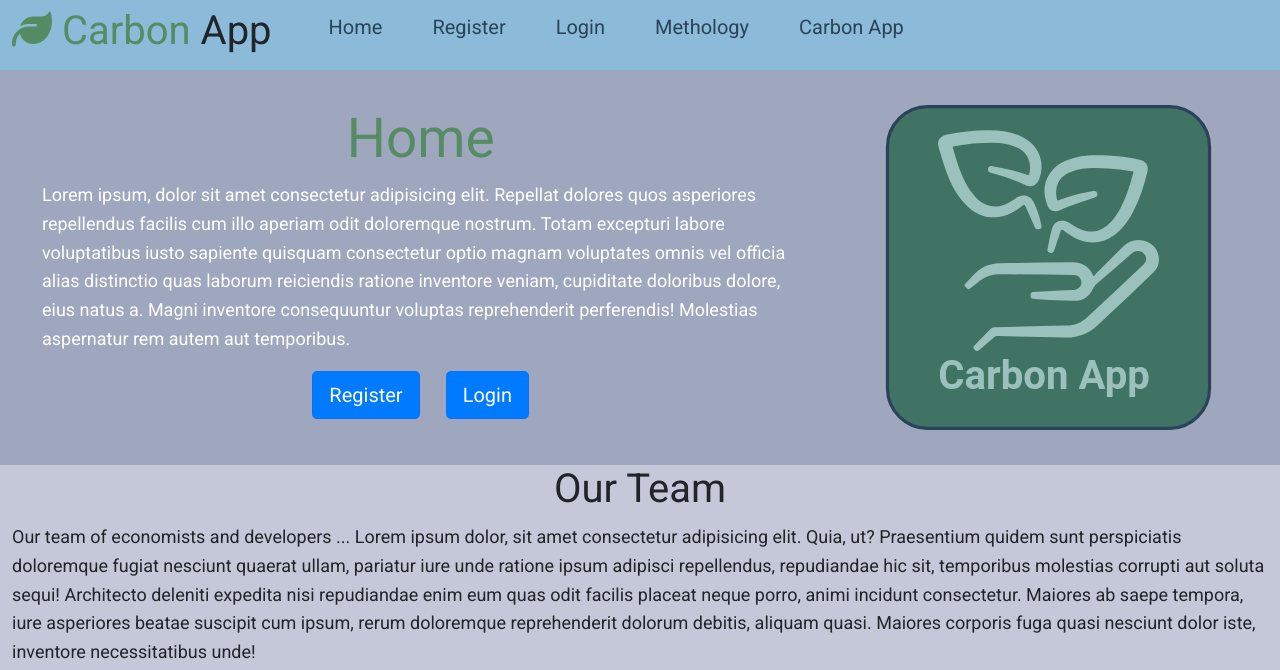
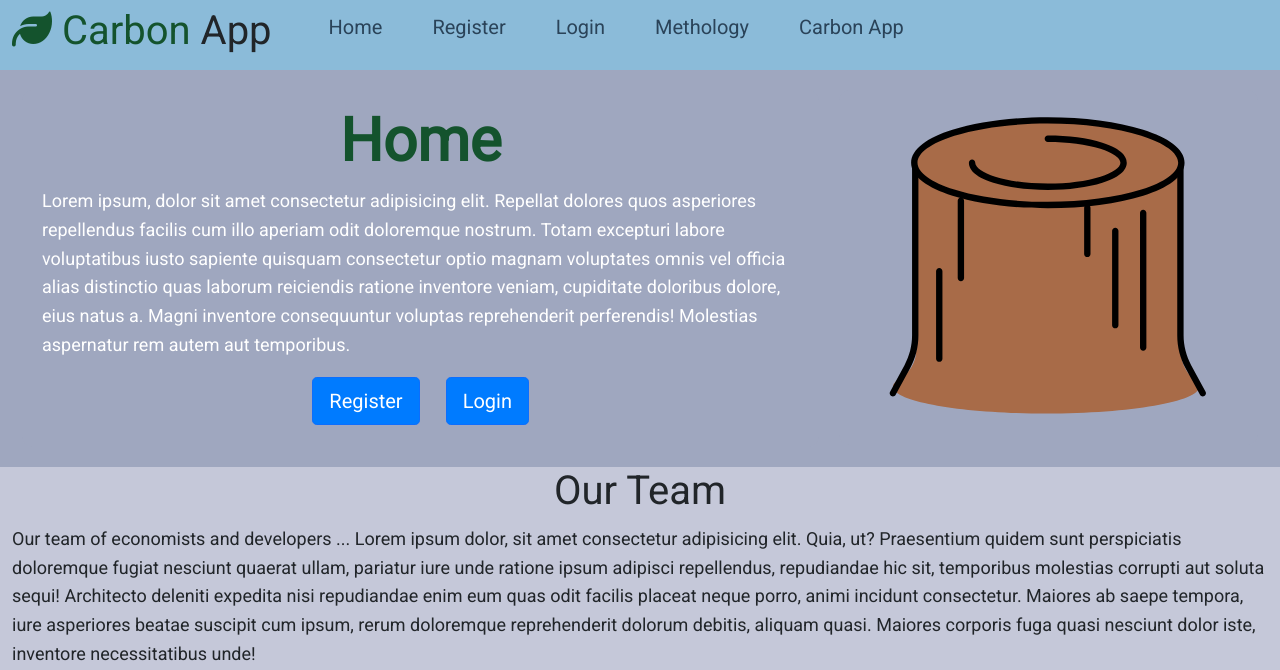
Before and after one commit to MaximePig/GRP4--GreenDigitalization-Github26, a Flask app: page / in a window 1280 px wide. Shown: the top 670 px of the page. Run offline with Flask 3, Linux system fonts and the light colour scheme; some libraries are stand-ins or nearby versions.

Commit message:
Add SVG icons and update home page

```diff
--- a/capp/static/home.css
+++ b/capp/static/home.css
@@ -1,5 +1,5 @@
 /* Colors
-Home, section 1 (head, background): #9fa7bf
+Home, section 1 (head, background): (#9fa7bf) #FAF0E6
 Home, section 1 (head, boxes): #568c63
 Home, section 2 (developers, background): #c5c8d9
 Home, section 2 (developers, boxes): #49736f
@@ -13,6 +13,14 @@ p {
 /* Section header_home */
 .section_header_home {
   background-color:#9fa7bf;
+}
+.home-title {
+    font-size: 60px;
+    font-weight: 900;       /* makes it bold */
+}
+
+.text-logo {
+    color: #14532d;         /* change green here */
 }
 .header_home {
   display: flex;
--- a/capp/templates/home.html
+++ b/capp/templates/home.html
@@ -7,7 +7,7 @@
 
     <div class="header_home">
       <div class="box">
-        <h1 style="font-size:55px;"><span class="text-logo"> Home</span></h1>
+        <h1 class="home-title"><span class="text-logo"> Home</span></h1>
         <p style="text-align:left;">
             Lorem ipsum, dolor sit amet consectetur adipisicing elit. Repellat dolores quos asperiores repellendus facilis cum illo aperiam odit doloremque nostrum. Totam excepturi labore voluptatibus iusto sapiente quisquam consectetur optio magnam voluptates omnis vel officia alias distinctio quas laborum reiciendis ratione inventore veniam, cupiditate doloribus dolore, eius natus a. Magni inventore consequuntur voluptas reprehenderit perferendis! Molestias aspernatur rem autem aut temporibus.
         </p>
@@ -22,7 +22,7 @@
       </div>
       <div class="box">
         <img
-          src="{{url_for('static', filename='icons/carbon_app.svg')}}"
+          src="{{url_for('static', filename='/icons/tree-stump-svgrepo-com.svg')}}"
           width="325"
           height="325"
           alt=""/>
```
Also changed, not shown: capp/static/icons/earth-svgrepo-com.svg (added), capp/static/icons/tree-stump-svgrepo-com.svg (added), 1 other file.
